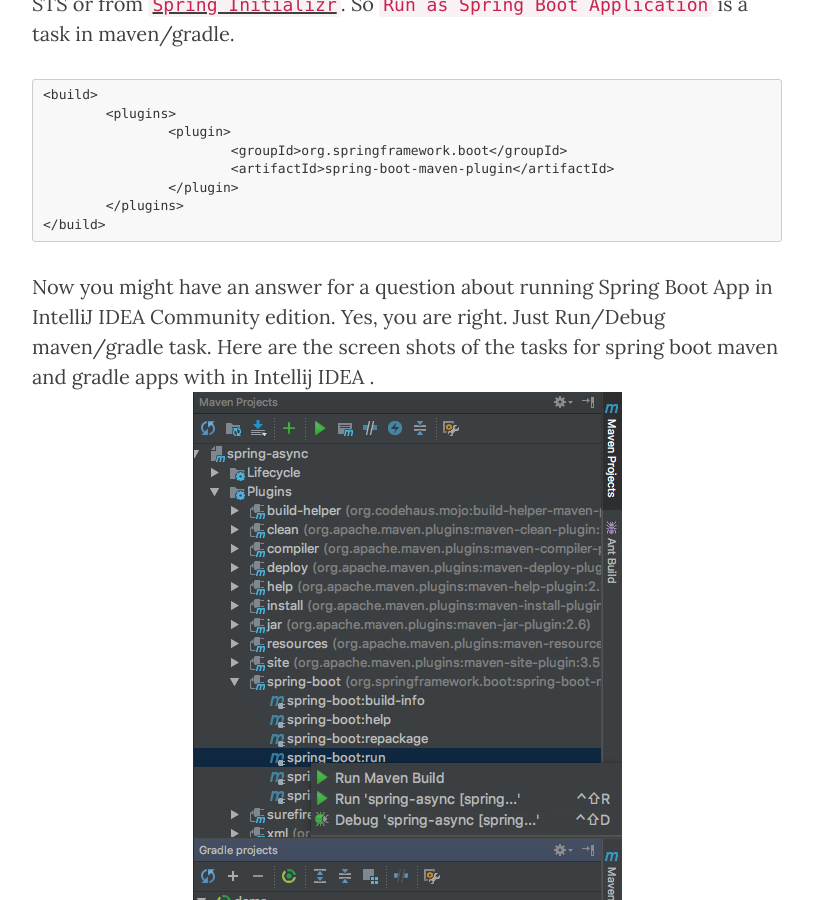
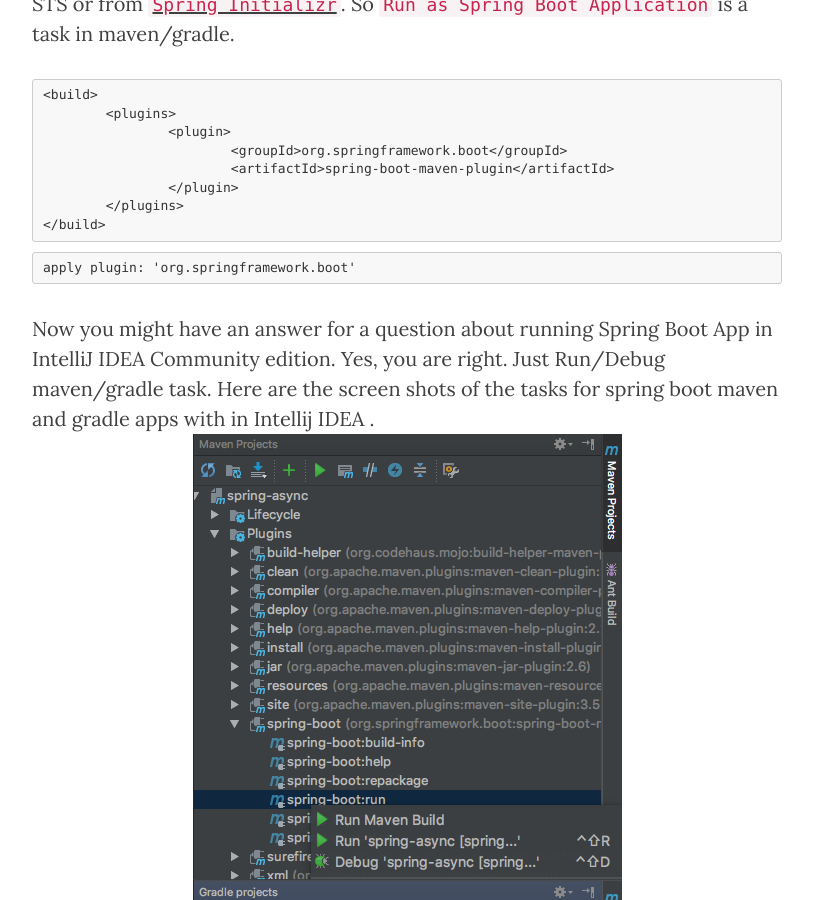
Before and after one commit to prateepgedupudi/prateepgedupudi.github.io, a Jekyll site: the page built from _posts/2017-12-30-how-to-run-spring-boot-from-intellij-idea-community-free-edition.md, in a window 1280 px wide and 900 px high, scrolled down 1411 px. Shown: the whole window, without its empty margins (233-1046 px from the left). Built offline with Jekyll 4.4.1, drawn with Linux system fonts in a browser that asks for light colours; nearby versions of some CDN libraries; a script that is not in the unit is left out.

Commit message:
Update 2017-12-30-how-to-run-spring-boot-from-intellij-idea-community-free-edition.md

`````diff
--- a/_posts/2017-12-30-how-to-run-spring-boot-from-intellij-idea-community-free-edition.md
+++ b/_posts/2017-12-30-how-to-run-spring-boot-from-intellij-idea-community-free-edition.md
@@ -23,6 +23,10 @@
 </build>
 ````
 
+````
+apply plugin: 'org.springframework.boot'
+````
+
 Now you might have an answer for a question about running Spring Boot App in IntelliJ IDEA Community edition. Yes, you are right. Just Run/Debug maven/gradle task. Here are the screen shots of the tasks for spring boot maven and gradle apps with in Intellij IDEA .
 <img class="img-responsive center-block" src="/img/maven_spring_boot_runas.png" alt="">
 <img class="img-responsive center-block" src="/img/gradle_run_as_spring_boot.png" alt="">
`````
